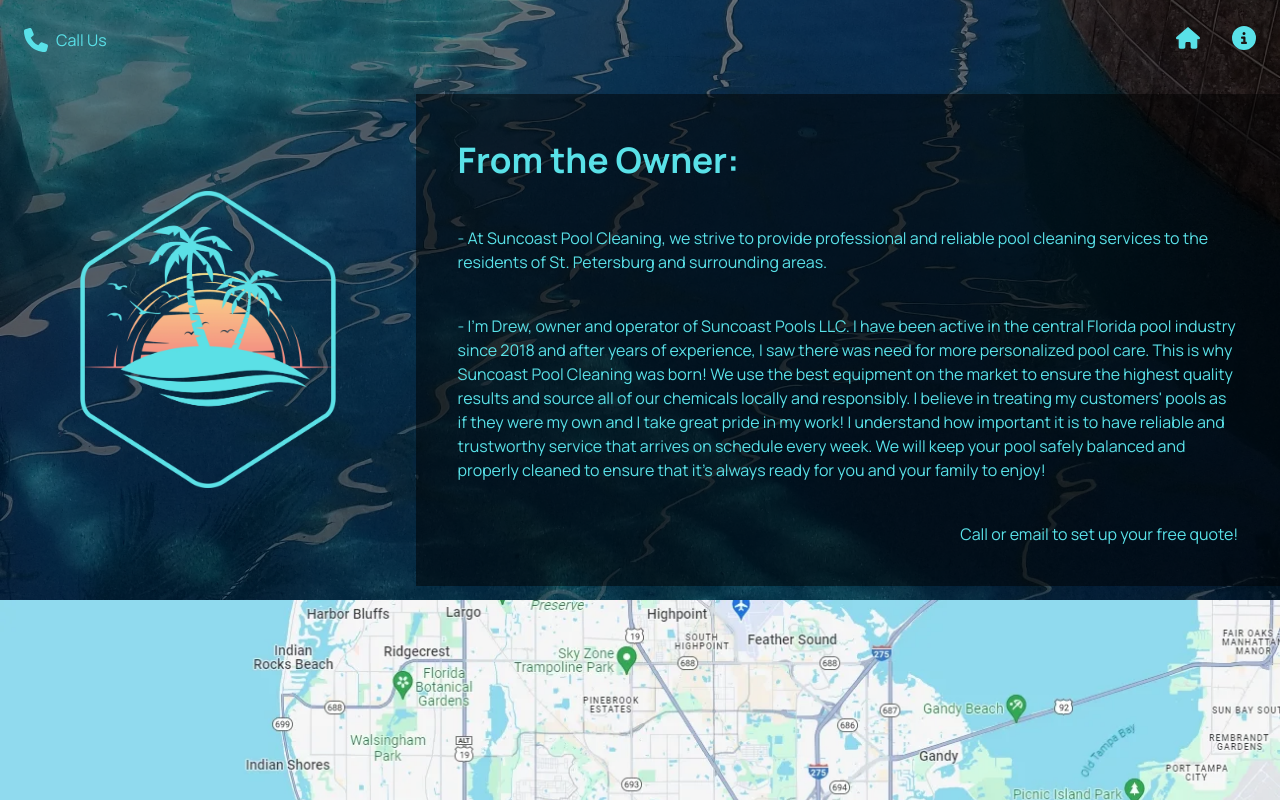
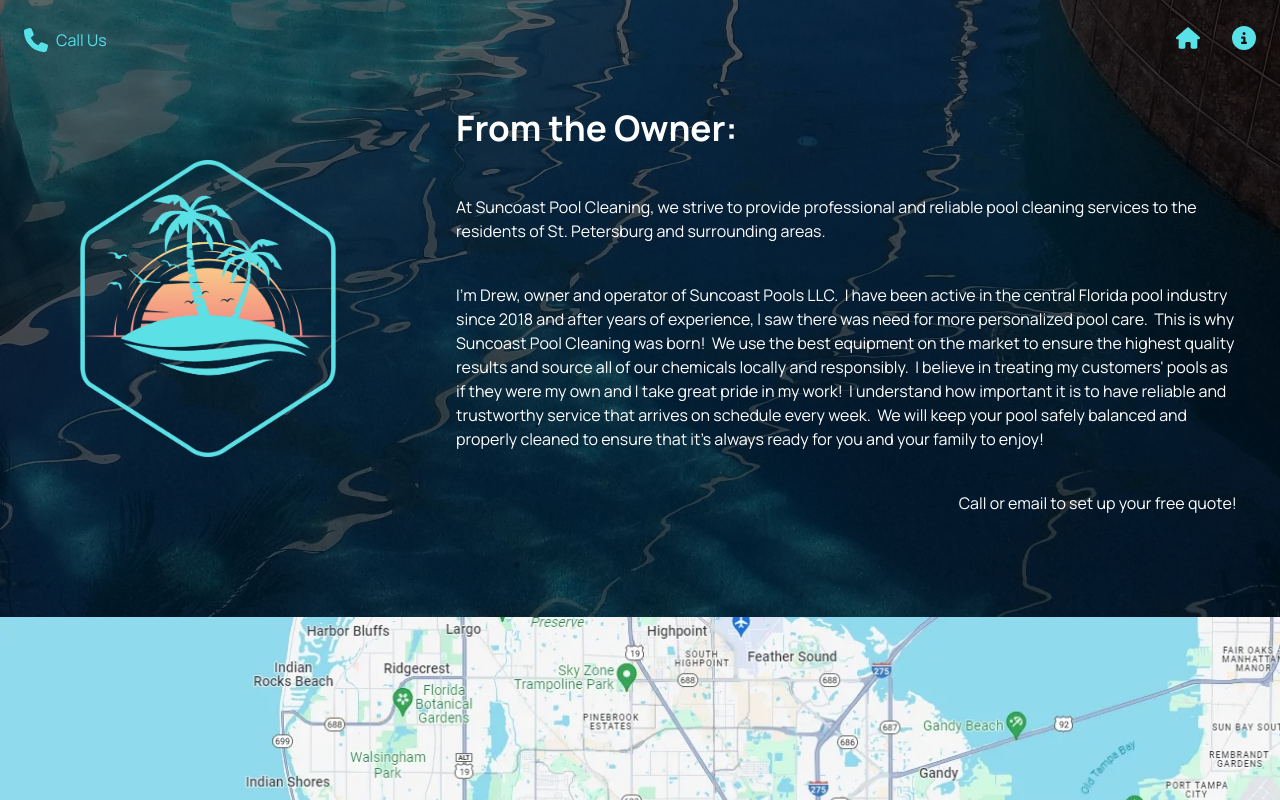
Before and after one commit to willfranck/suncoast-pool-cleaning, a Next.js app: page /about in a window 1280 px wide. Shown: the top 800 px of the page. Built offline with nearby package versions, Linux system fonts and the light colour scheme; a web font is replaced by a local one.

Commit message:
Added white-space pre-wrap | Updated content | Adjusted colors

```diff
--- a/src/app/about/page.tsx
+++ b/src/app/about/page.tsx
@@ -11,7 +11,7 @@
 export default function AboutPage() {
   return (
     <main>
-      <section className='relative flex flex-col items-center w-full min-h-hero bg-about bg-cover bg-center isolate before:absolute before:inset-0 before:-z-10 before:bg-tintBlack'>
+      <section className='relative flex flex-col items-center w-full min-h-hero pb-20 bg-about bg-cover bg-center isolate before:absolute before:inset-0 before:-z-10 before:bg-tintBlack'>
         <NavBar />
 
         <article className='flex justify-center items-center flex-1 w-full'>
@@ -25,13 +25,11 @@
               className='m-20'
             />
 
-            <div className='flex justify-center w-full lg:max-w-[60rem] bg-tintBlack'>
-              <div className='px-6 sm:px-10 py-10 space-y-10'>
-                <h2>{content.about.title}</h2>
-                <p>- {content.about.paragraph1}</p>
-                <p>- {content.about.paragraph2}</p>
-                <p className='text-end'>{content.about.paragraph3}</p>
-              </div>
+            <div className='flex flex-col justify-center w-full lg:max-w-[60rem] px-6 sm:px-10 space-y-10 text-white'>
+              <h2>{content.about.title}</h2>
+              <p>{content.about.paragraph1}</p>
+              <p>{content.about.paragraph2}</p>
+              <p className='text-end'>{content.about.paragraph3}</p>
             </div>
           </div>
         </article>
--- a/src/app/globals.css
+++ b/src/app/globals.css
@@ -21,6 +21,7 @@
   height: 100%;
   text-size-adjust: 100%;
   -webkit-text-size-adjust: 100%;
+  white-space: pre-wrap;
   scroll-behavior: smooth;
 }
 
--- a/tailwind.config.ts
+++ b/tailwind.config.ts
@@ -16,7 +16,7 @@
         gradientBlue: 'linear-gradient(to bottom right, #081E2F 40%, #174D62 75%)',
       },
       backgroundColor: {
-        tintBlack: 'rgba(0, 0, 0, 0.5)',
+        tintBlack: 'rgba(0, 0, 0, 0.6)',
         tintBlackLight: 'rgba(0, 0, 0, 0.22)',
       },
       boxShadow: {
```
Also changed, not shown: src/data/content.ts (+6 -6 lines).
